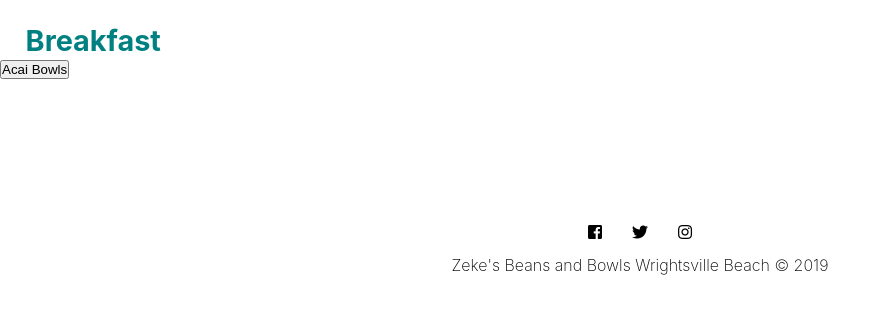
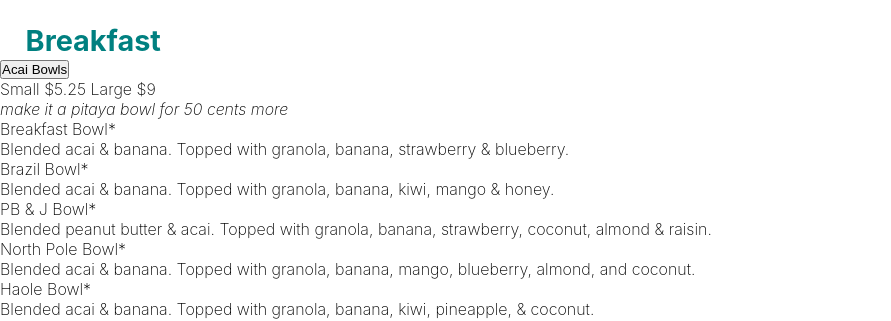
Before and after one commit to bjoy90/zekes, a plain HTML site: page menu.html in a window 1280 px wide. Both pictures are taken after a click on the button "Acai Bowls". Shown: the part 479-800 px from the top of the page, without its empty margins (0-891 px from the left). Drawn offline with Linux system fonts and the light colour scheme.

Commit message:
Add breakfast bowls to menu.html

```diff
--- a/menu.html
+++ b/menu.html
@@ -39,6 +39,22 @@
             <button class="menu-btn" onclick="newFunction()">Acai Bowls</button>
 
             <div id="myDiv">
+                <p>Small $5.25 Large $9</p>
+                <p class="small"><em>make it a pitaya bowl for 50 cents more</em></p>
+                <dl class="menu-list">
+                  <dt>Breakfast Bowl*</dt>
+                  <dd>Blended acai &amp; banana. Topped with granola, banana, strawberry &amp; blueberry.</dd>
+                  <dt>Brazil Bowl*</dt>
+                  <dd>Blended acai &amp; banana. Topped with granola, banana, kiwi, mango &amp; honey.</dd>
+                  <dt>PB &amp; J Bowl*</dt>
+                  <dd>Blended peanut butter &amp; acai. Topped with granola, banana, strawberry, coconut, almond &amp; raisin.</dd>
+                  <dt>North Pole Bowl*</dt>
+                  <dd>Blended acai &amp; banana. Topped with granola, banana, mango, blueberry, almond, and coconut.</dd>
+                  <dt>Haole Bowl*</dt>
+                  <dd>Blended acai &amp; banana. Topped with granola, banana, kiwi, pineapple, &amp; coconut.</dd>
+                  <dt>Build Your Own Acai Bowl</dt>
+                  <dd>Pick a base (acai, peanut butter &amp; acai, or pitaya) which is then topped with granola and your choice of three toppings - additional toppings can be added for 50 cents!</dd>
+              </div>
 
 
         </section>
```
